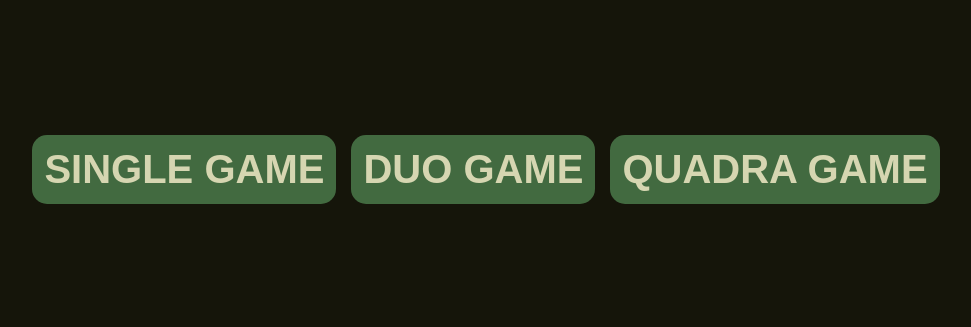
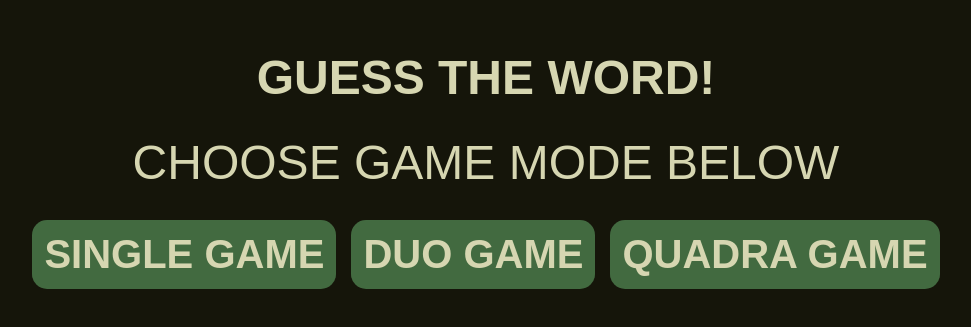
Before and after one commit to gui-s-antunes/guess-word-game, a website built with webpack: page frontend/index.html in a window 1280 px wide. Shown: the part 231-558 px from the top of the page, without its empty margins (154-1125 px from the left). Built offline with nearby package versions, Linux system fonts and the light colour scheme; no server answers.

Commit message:
changed blocks sizes, minor fixes,  added menu to html

```diff
--- a/frontend/assets/css/style.css
+++ b/frontend/assets/css/style.css
@@ -64,6 +64,7 @@ body {
 }
 
 .menu {
+  z-index: 1;
   position: fixed;
   background-color: rgba(0, 0, 0, 0.7);
   height: 100vh;
@@ -71,9 +72,21 @@ body {
   margin: 0;
   padding: 0;
   display: flex;
-  flex-direction: row;
+  flex-direction: column;
   align-items: center;
   justify-content: center;
+  gap: 30px;
+}
+
+.menu h1,
+.menu p {
+  color: var(--dutch-white-color);
+  text-transform: uppercase;
+  font-size: 3em;
+}
+
+.menu #menu-btn {
+  display: flex;
   gap: 15px;
 }
 
@@ -104,23 +117,30 @@ body {
 
 .game {
   display: flex;
+  flex-direction: row;
+  height: 100vh;
+  width: 100vw;
+  gap: 2vw;
+  justify-content: space-evenly;
+  align-items: center;
 }
 
 .word {
   border-collapse: separate;
-  border-spacing: 10px 10px;
+  border-spacing: 3px 3px;
 }
 
 .word tr td {
-  text-align: center;
   color: var(--drab-dark-brown-color);
-  font-size: 15vh;
+  font-size: 55px;
   font-weight: bolder;
   padding: 0;
-  height: 20vh;
-  width: 20vh;
+  height: 70px;
+  width: 70px;
   border-radius: 10px;
   background-color: var(--reseda-green-color);
+  text-align: center;
+  vertical-align: middle;
 }
 
 .word .usedRow td {
--- a/frontend/index.html
+++ b/frontend/index.html
@@ -9,9 +9,13 @@
 
   <body>
     <div class="menu">
-      <button id="single-game" value="1">Single Game</button>
-      <button id="duo-game" value="2">Duo Game</button>
-      <button id="four-game" value="4">Quadra Game</button>
+      <h1 id="title-menu">Guess The Word!</h1>
+      <p id="description-menu">Choose game mode below</p>
+      <div id="menu-btn">
+        <button id="single-game" value="1">Single Game</button>
+        <button id="duo-game" value="2">Duo Game</button>
+        <button id="four-game" value="4">Quadra Game</button>
+      </div>
     </div>
     <div class="container">
       <div class="game">
```
